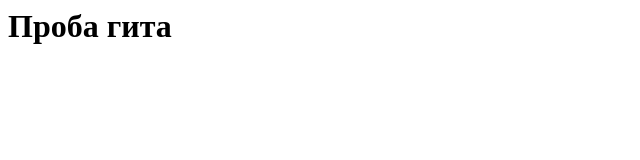
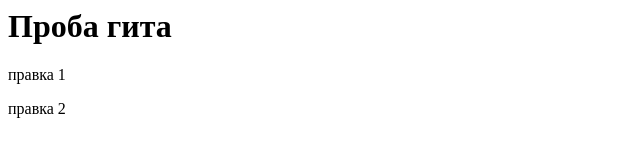
Before and after one commit to Oleggood/probagit, a plain HTML site: page index.html in a window 1280 px wide. Shown: the whole page, without its empty margins (0-640 px from the left). Drawn offline with Linux system fonts and the light colour scheme.

Commit message:
Update index.html

```diff
--- a/index.html
+++ b/index.html
@@ -1 +1,3 @@
 <h1>Проба гита</h1>
+<p>правка 1</p>
+<p>правка 2</p>
```
